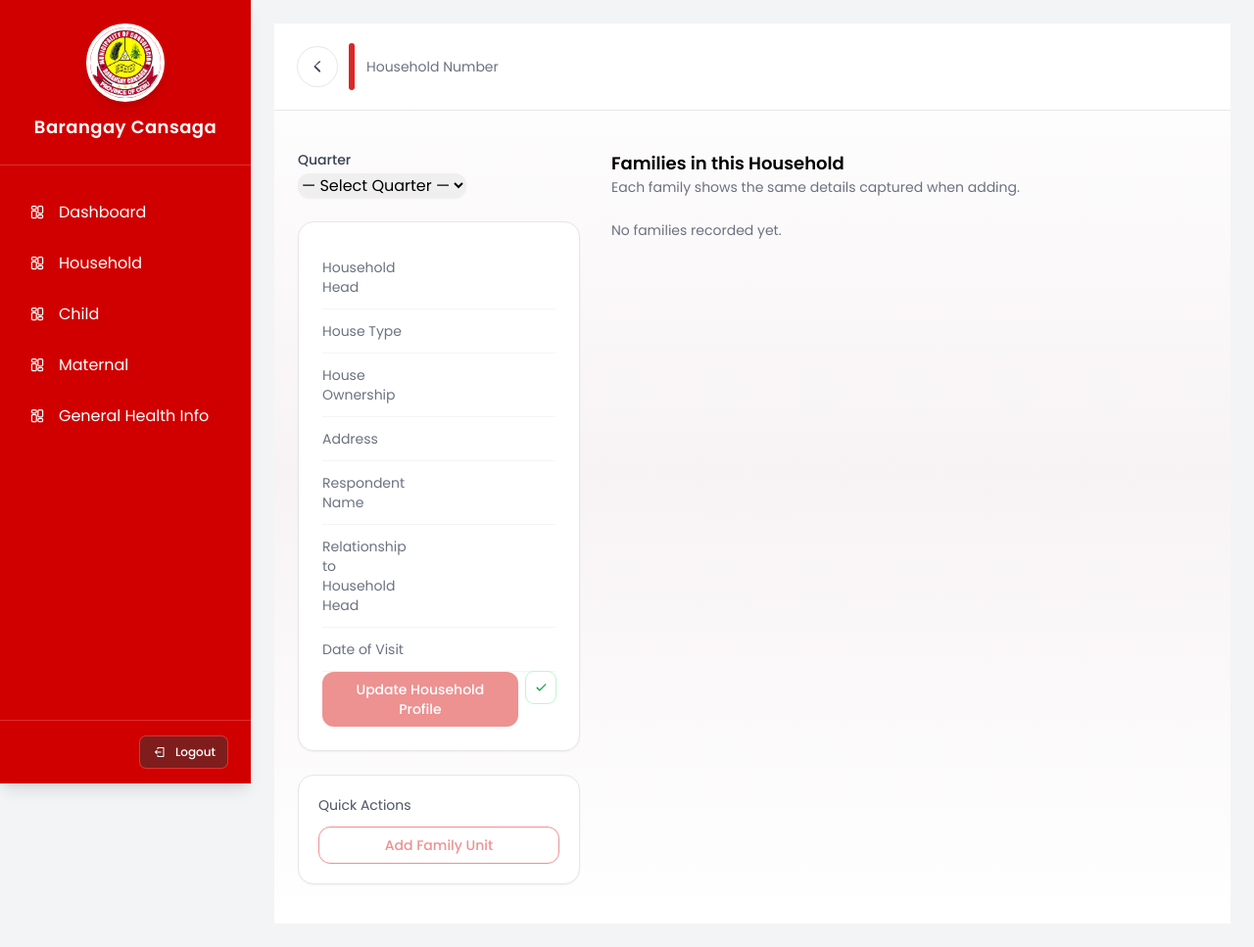
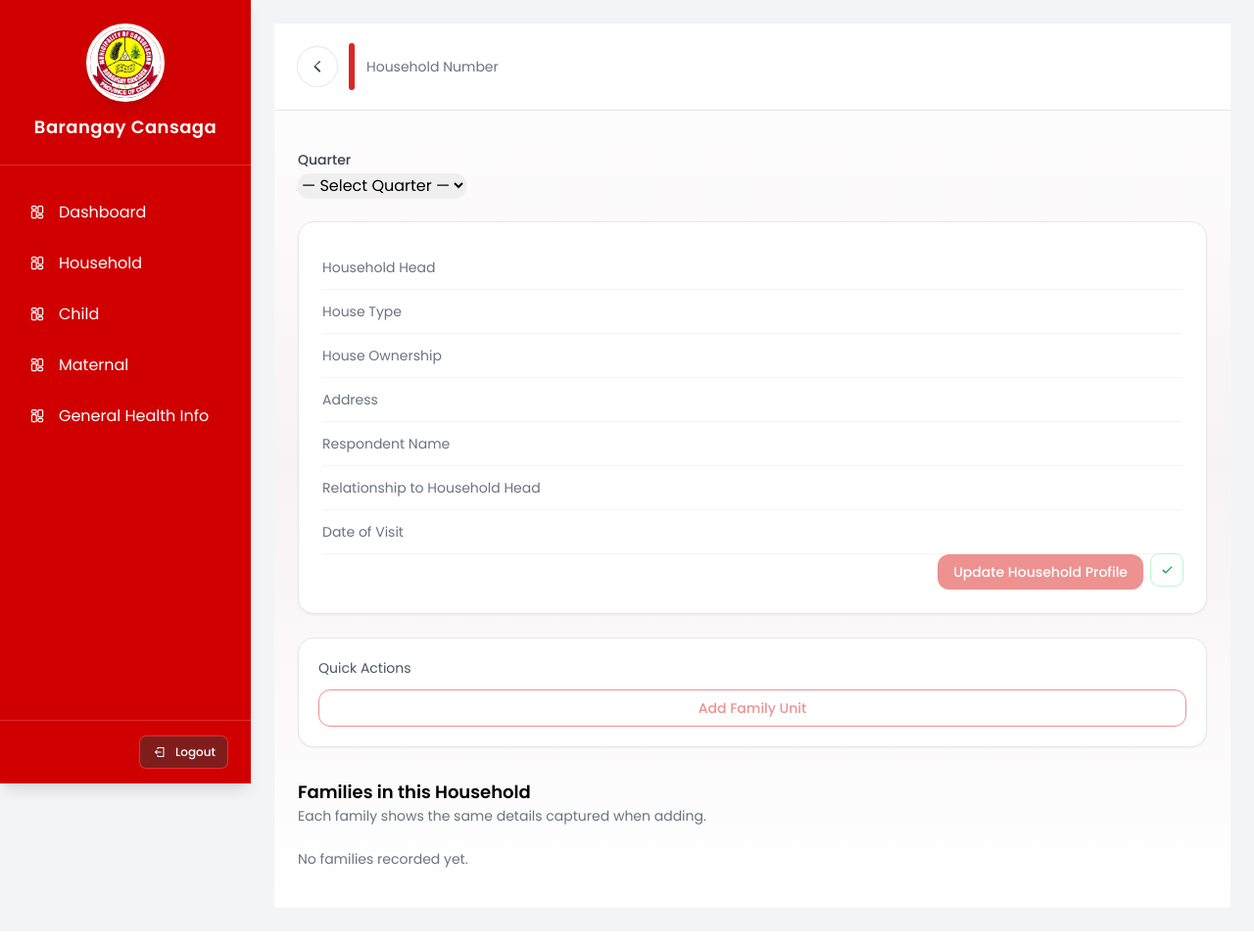
Before and after one commit to Ariadne06/lambo-web, a Django app: template bhw_module/templates/bhw_module/householdView.html in a window 1280 px wide. Shown: the whole page at 98% size. After the commit the page ends 886 px from the top, so only its background shows below. Run offline with Django 5.2, Linux system fonts and the light colour scheme; the template is opened without the code that fills it, so the values that code supplies are empty; some libraries are stand-ins or nearby versions.

Commit message:
Fixing Household view layout

```diff
--- a/bhw_module/templates/bhw_module/householdView.html
+++ b/bhw_module/templates/bhw_module/householdView.html
@@ -63,9 +63,9 @@
 
   <!-- Content -->
   <main class="mx-auto max-w-7xl px-6 py-10">
-    <div class="grid grid-cols-12 gap-8">
-      <!-- Left Column: Household Summary -->
-      <aside class="col-span-4 space-y-6">
+    <div class="space-y-8">
+      <!-- Household Summary -->
+      <aside class="space-y-6">
         <!-- Quarter -->
         <div>
           <form method="post" action="{% url 'bhw_module:householdView' %}">
```
